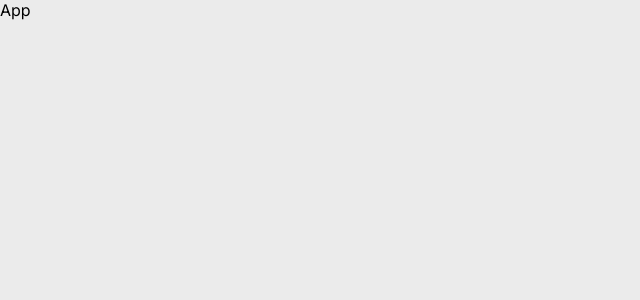
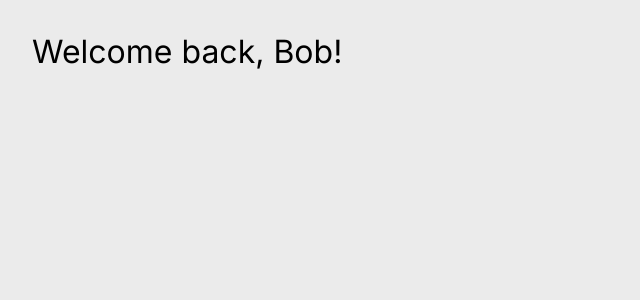
Before and after one commit to TheAkshitS/messaging-app, a Vue app: page / in a window 1280 px wide. Shown: the top 300 px of the page, without its empty margins (0-640 px from the left). Built offline with nearby package versions, Linux system fonts and the light colour scheme.

Commit message:
feat: fetchCurrentUser + fetchConversations

```diff
--- a/src/App.vue
+++ b/src/App.vue
@@ -1,13 +1,37 @@
 <script setup>
+import { onMounted, computed } from 'vue';
+import { useUserStore } from './stores/UserStore';
+import { useConversationStore } from './stores/ConversationStore';
 
+const userStore = useUserStore();
+const conversationStore = useConversationStore();
+
+const fetchCurrentUser = async () => {
+  await userStore.fetchCurrentUser();
+};
+
+const fetchConversations = async () => {
+  await conversationStore.fetchConversations();
+};
+
+const currentUser = computed(() => userStore.currentUser);
+
+onMounted(() => {
+  Promise.all([fetchCurrentUser(), fetchConversations()]);
+});
 </script>
 
 <template>
-  <div>
-    App
-</div>
+  <div class="app__title">
+    <span v-if="currentUser.firstName">
+      Welcome back, {{ currentUser.firstName }}!
+    </span>
+  </div>
 </template>
 
 <style scoped>
-
+.app__title {
+  font-size: 2rem;
+  padding: 2rem;
+}
 </style>
```
